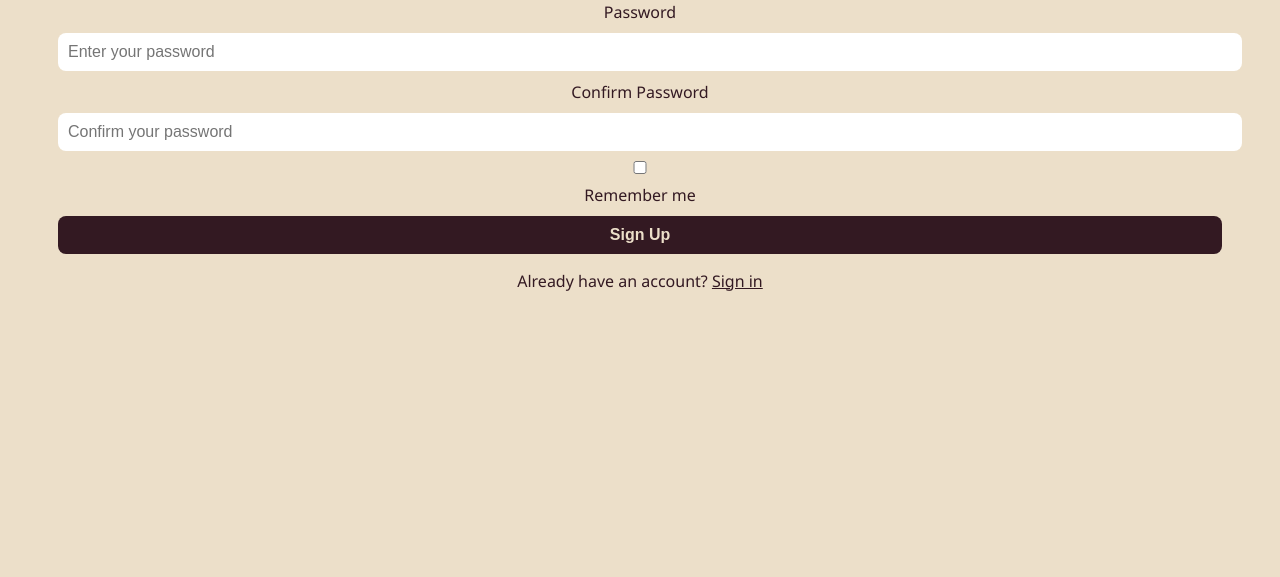
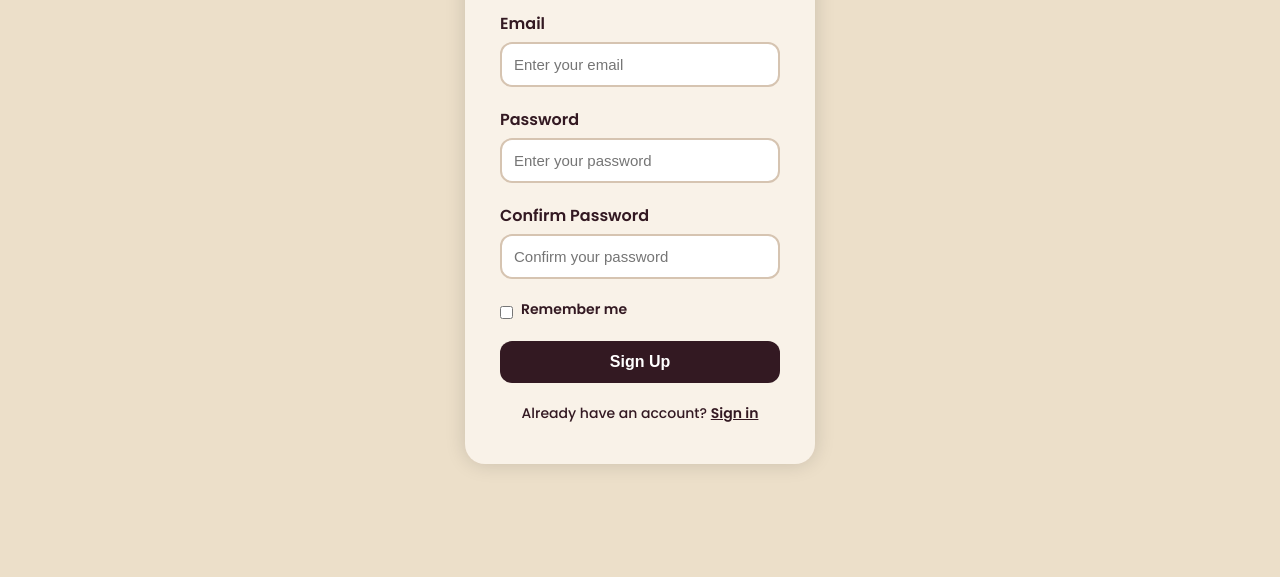
Before and after one commit to Srijoni06/VocalEyes, a plain HTML site: page index.html in a window 1280 px wide. Shown: the part 223-800 px from the top of the page. Drawn offline with Linux system fonts and the light colour scheme.

Commit message:
Update style.css

```diff
--- a/style.css
+++ b/style.css
@@ -1,52 +1,98 @@
+* {
+  margin: 0;
+  padding: 0;
+  box-sizing: border-box;
+}
+
 body {
   background-color: #ecdfc9;
-  color: #331922;
-  font-family: 'Segoe UI', sans-serif;
-  text-align: center;
-  padding: 50px;
+  font-family: 'Poppins', sans-serif;
+  display: flex;
+  align-items: center;
+  justify-content: center;
+  height: 100vh;
 }
 
-.container {
-  max-width: 400px;
-  margin: 0 auto;
+.signup-container {
+  background-color: #f9f2e8;
+  padding: 40px 35px;
+  border-radius: 20px;
+  box-shadow: 0 0 20px rgba(0, 0, 0, 0.15);
+  width: 350px;
+  max-width: 90%;
 }
 
-.title {
+.app-title {
+  text-align: center;
   font-size: 36px;
-  font-weight: bold;
   color: #331922;
-  margin-bottom: 30px;
+  margin-bottom: 25px;
+  font-weight: 700;
 }
 
-input, button {
-  display: block;
-  width: 100%;
-  padding: 10px;
-  margin: 10px 0;
-  font-size: 16px;
-  border: none;
-  border-radius: 8px;
+.signup-form .input-group {
+  margin-bottom: 20px;
 }
 
-input {
+.signup-form label {
+  display: block;
+  margin-bottom: 6px;
+  color: #331922;
+  font-weight: 600;
+}
+
+.signup-form input[type="email"],
+.signup-form input[type="password"] {
+  width: 100%;
+  padding: 12px;
+  border-radius: 12px;
+  border: 2px solid #d6c4b1;
   background-color: #fff;
+  font-size: 15px;
+  color: #331922;
+  transition: 0.3s ease;
+}
+
+.signup-form input:focus {
+  border-color: #331922;
+  outline: none;
+}
+
+.checkbox-group {
+  display: flex;
+  align-items: center;
+  gap: 8px;
+  margin: 15px 0;
+  font-size: 14px;
   color: #331922;
 }
 
-button {
+.signup-form button {
+  width: 100%;
+  padding: 12px;
   background-color: #331922;
-  color: #ecdfc9;
+  color: #fff;
+  border: none;
+  border-radius: 12px;
+  font-size: 16px;
+  font-weight: 600;
   cursor: pointer;
-  font-weight: bold;
+  transition: background 0.3s ease;
 }
 
-a {
+.signup-form button:hover {
+  background-color: #4d2c1f;
+}
+
+.switch-page {
+  text-align: center;
+  margin-top: 20px;
+  font-size: 14px;
   color: #331922;
+}
+
+.switch-page a {
+  color: #331922;
+  font-weight: 600;
   text-decoration: underline;
 }
-.error {
-  color: #d10000;
-  margin-top: 10px;
-  font-weight: 600;
-  font-size: 14px;
-}
```
